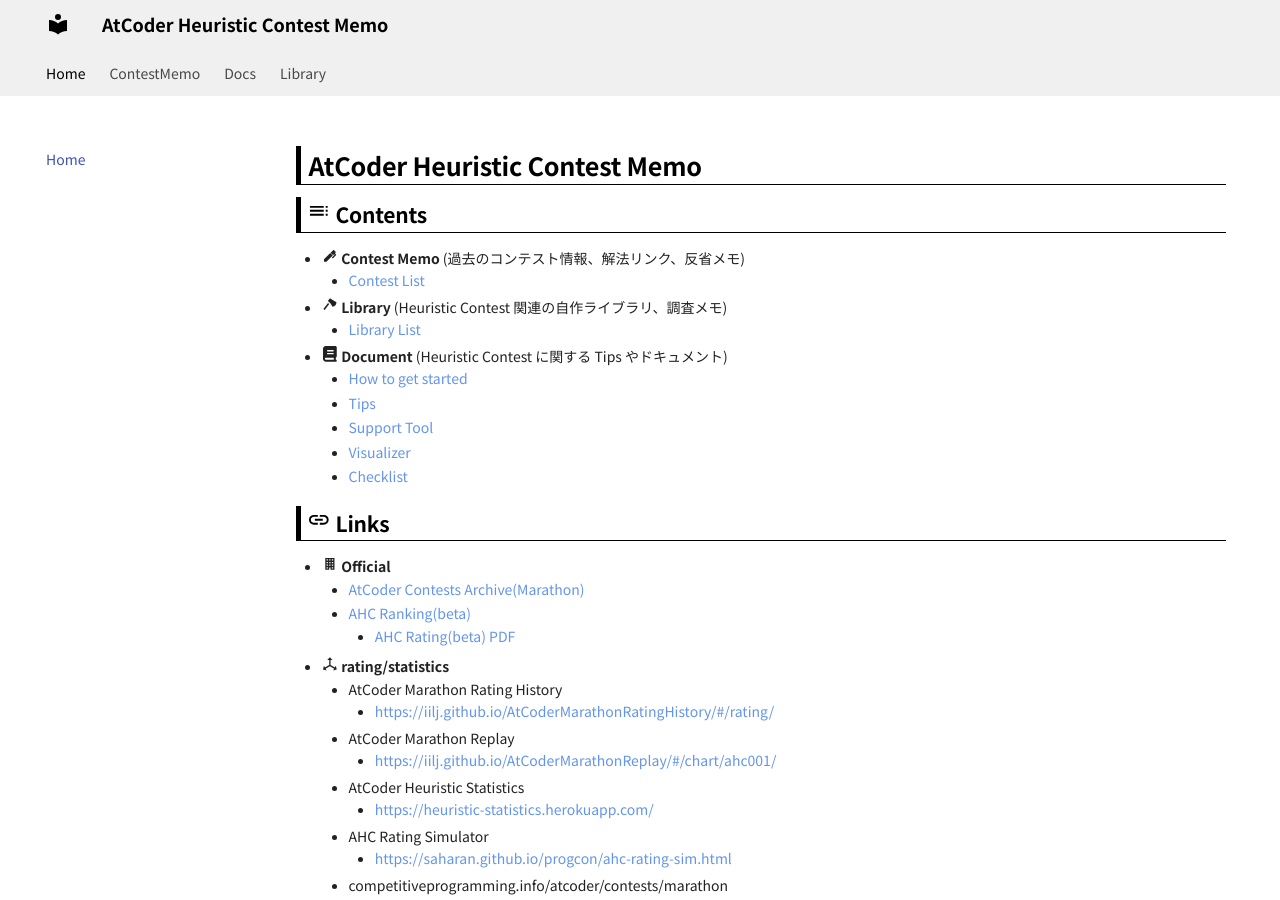
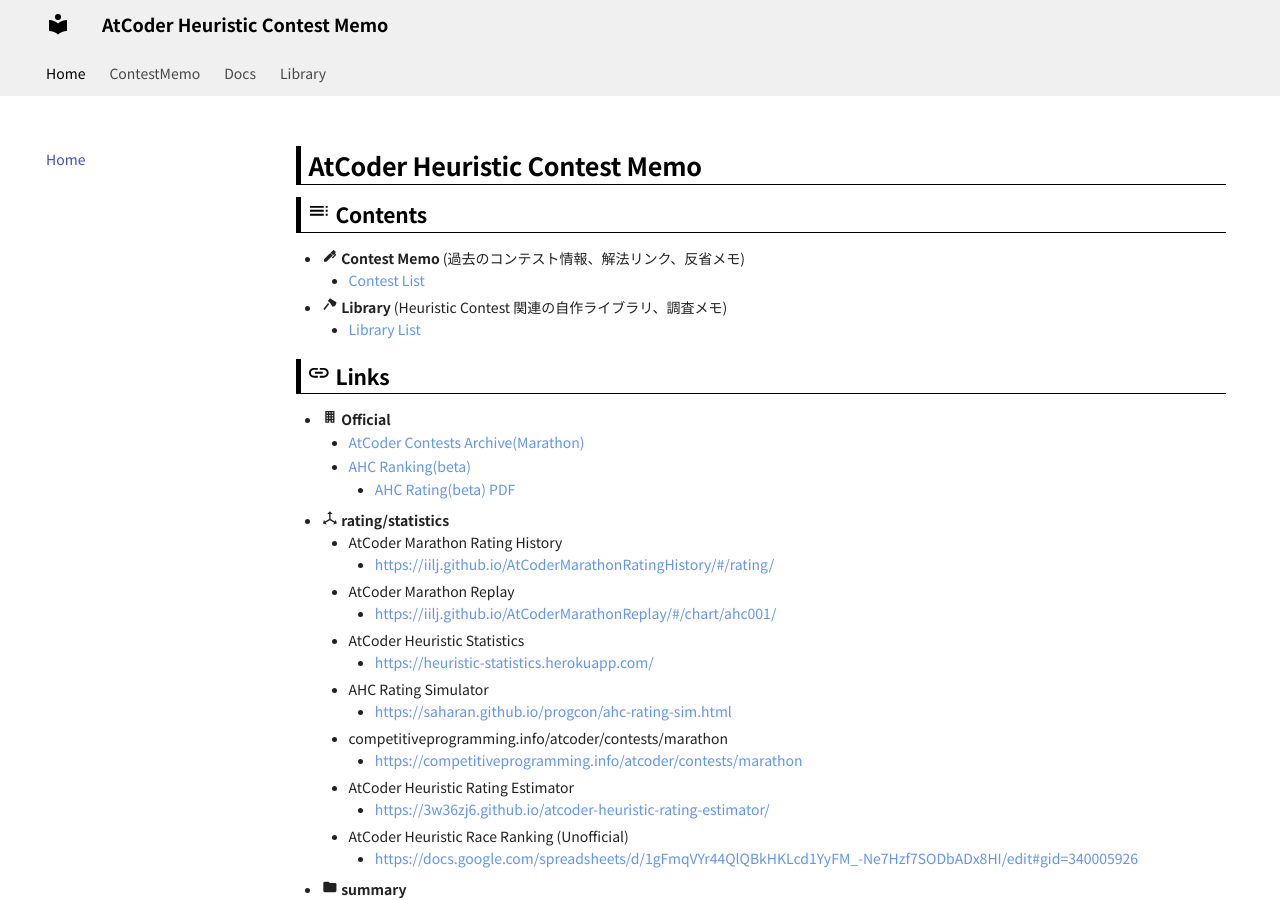
Before and after one commit to jetbead/AtCoderHeuristicContestMemo, an MkDocs documentation site: the page built from docs/index.md, in a window 1280 px wide and 900 px high. Built offline with MkDocs 1.6.1 and Material for MkDocs 9.7.7, drawn with Linux system fonts in a browser that asks for light colours; some web fonts are replaced.

Commit message:
modify index

```diff
--- a/docs/index.md
+++ b/docs/index.md
@@ -10,12 +10,7 @@
   - [Contest List](./ContestMemo/index.md)
 - :material-axe: **Library** (Heuristic Contest 関連の自作ライブラリ、調査メモ)
   - [Library List](./Library/index.md)
-- :fontawesome-solid-book: **Document** (Heuristic Contest に関する Tips やドキュメント)
-  - [How to get started](./Docs/how_to_get_started.md)
-  - [Tips](./Docs/tips.md)
-  - [Support Tool](./Docs/support_tool.md)
-  - [Visualizer](./Docs/visualizer.md)
-  - [Checklist](./Docs/checklist.md)
+
 
 ## :material-link: Links
 
```
Also changed, not shown: docs/Library/index.md (+8 -1 lines).
